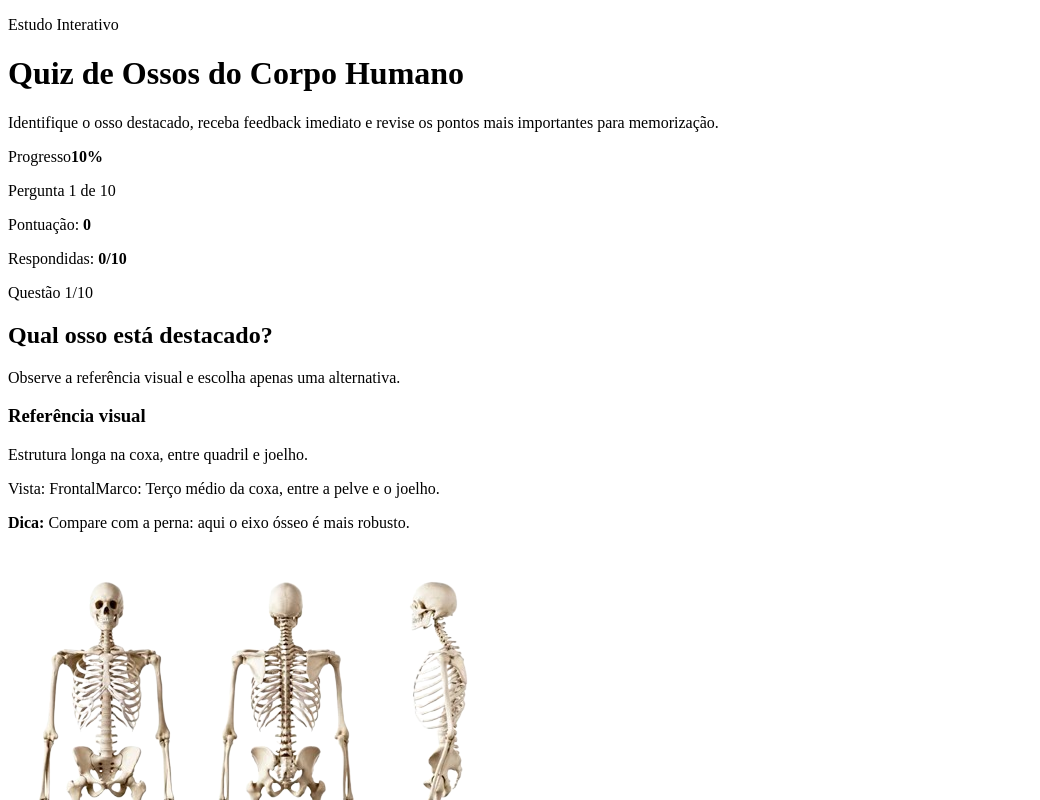
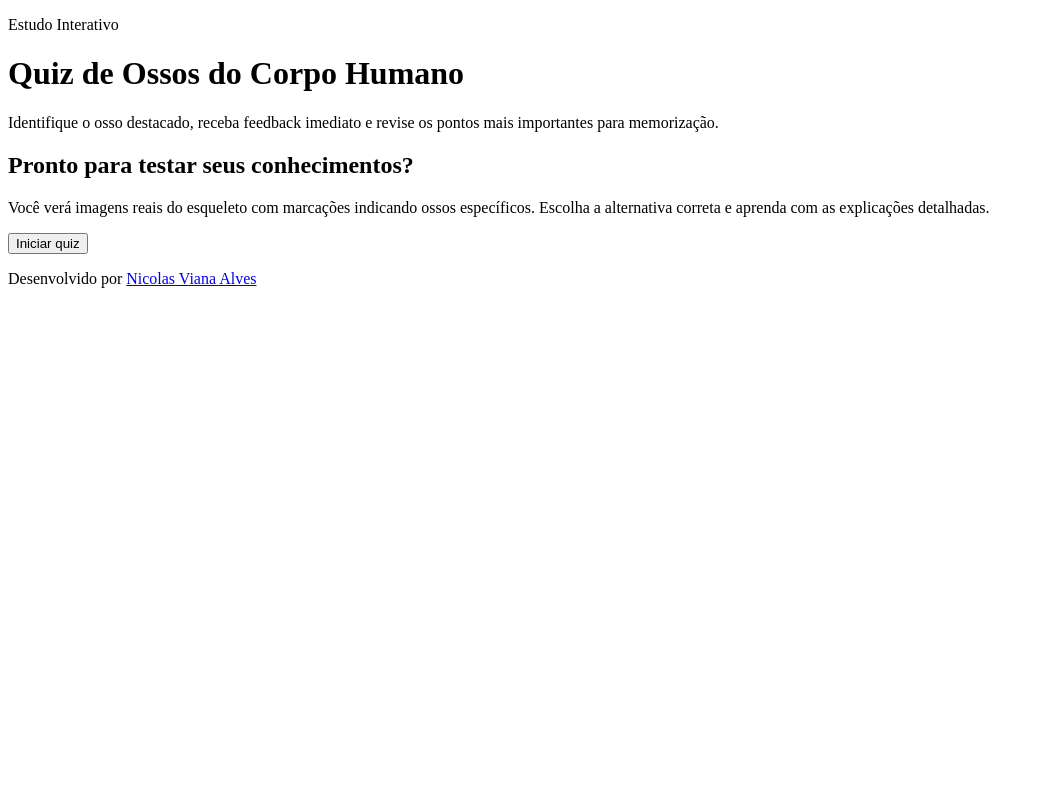
Before and after one commit to naicolas-dev/osteoQuiz, a React (Vite) app: page / in a window 1280 px wide. Shown: the top 800 px of the page, without its empty margins (0-1040 px from the left). Built offline with nearby package versions, Linux system fonts and the light colour scheme; the HTML template or start-up script is replaced by a standard one.

Commit message:
versão 1.0.1

```diff
--- a/src/App.jsx
+++ b/src/App.jsx
@@ -1,6 +1,9 @@
+import { useState } from "react";
 import QuizContainer from "./components/QuizContainer";
 
 function App() {
+  const [isQuizStarted, setIsQuizStarted] = useState(false);
+
   return (
     <div className="app-shell">
       <header className="app-header">
@@ -11,9 +14,41 @@ function App() {
           pontos mais importantes para memorização.
         </p>
       </header>
+
       <main>
-        <QuizContainer />
+        {!isQuizStarted ? (
+          <section className="welcome-screen">
+            <h2>Pronto para testar seus conhecimentos?</h2>
+            <p>
+              Você verá imagens reais do esqueleto com marcações indicando ossos
+              específicos. Escolha a alternativa correta e aprenda com as
+              explicações detalhadas.
+            </p>
+            <button
+              className="primary-button start-button"
+              onClick={() => setIsQuizStarted(true)}
+              type="button"
+            >
+              Iniciar quiz
+            </button>
+          </section>
+        ) : (
+          <QuizContainer />
+        )}
       </main>
+
+      <footer className="app-footer">
+        <p>
+          Desenvolvido por{" "}
+          <a
+            href="https://github.com/naicolas-dev"
+            target="_blank"
+            rel="noopener noreferrer"
+          >
+            Nicolas Viana Alves
+          </a>
+        </p>
+      </footer>
     </div>
   );
 }
--- a/src/components/ProgressBar.jsx
+++ b/src/components/ProgressBar.jsx
@@ -1,5 +1,5 @@
-function ProgressBar({ currentStep, totalSteps }) {
-  const progressPercent = Math.round((currentStep / totalSteps) * 100);
+function ProgressBar({ currentStep, answeredCount, totalSteps }) {
+  const progressPercent = Math.round((answeredCount / totalSteps) * 100);
 
   return (
     <section className="progress-wrap" aria-label="Progresso do quiz">
@@ -10,9 +10,6 @@ function ProgressBar({ currentStep, totalSteps }) {
       <div className="progress-track" role="progressbar" aria-valuemin={0} aria-valuemax={100} aria-valuenow={progressPercent}>
         <div className="progress-fill" style={{ width: `${progressPercent}%` }} />
       </div>
-      <p className="progress-caption">
-        Pergunta {currentStep} de {totalSteps}
-      </p>
     </section>
   );
 }
--- a/src/components/QuizContainer.jsx
+++ b/src/components/QuizContainer.jsx
@@ -84,6 +84,7 @@ function QuizContainer() {
       <div className="quiz-topbar">
         <ProgressBar
           currentStep={currentIndex + 1}
+          answeredCount={answeredCount}
           totalSteps={totalQuestions}
         />
         <ScoreBoard
--- a/src/components/ScoreBoard.jsx
+++ b/src/components/ScoreBoard.jsx
@@ -2,10 +2,10 @@ function ScoreBoard({ score, answeredCount, totalQuestions }) {
   return (
     <section className="scoreboard" aria-label="Pontuação atual">
       <p>
-        Pontuação: <strong>{score}</strong>
+        Questões corretas: <strong>{score}</strong>
       </p>
       <p>
-        Respondidas:{" "}
+        Questões respondidas:{" "}
         <strong>
           {answeredCount}/{totalQuestions}
         </strong>
--- a/src/styles/global.css
+++ b/src/styles/global.css
@@ -659,6 +659,65 @@ p {
   }
 }
 
+.welcome-screen {
+  text-align: center;
+  border-radius: var(--radius-xl);
+  border: 1px solid var(--border-soft);
+  background: linear-gradient(
+    165deg,
+    rgba(27, 36, 32, 0.95),
+    rgba(17, 23, 20, 0.98)
+  );
+  padding: 2.2rem 1.4rem;
+  animation: fade-in-up 220ms ease-out;
+  display: flex;
+  flex-direction: column;
+  align-items: center;
+  gap: 1.2rem;
+  box-shadow: var(--shadow-card);
+}
+
+.welcome-screen h2 {
+  font-size: clamp(1.4rem, 5.5vw, 2.1rem);
+  color: var(--text-main);
+}
+
+.welcome-screen p {
+  color: var(--text-secondary);
+  max-width: 50ch;
+  line-height: 1.5;
+  font-size: 1.05rem;
+}
+
+.start-button {
+  margin-top: 0.5rem;
+  font-size: 1.1rem;
+  padding: 0.85rem 2rem;
+  min-width: 16rem;
+  border-radius: var(--radius-lg);
+}
+
+.app-footer {
+  margin-top: 1.8rem;
+  text-align: center;
+  padding: 1.2rem;
+  border-top: 1px solid rgba(42, 56, 50, 0.6);
+  font-size: 0.88rem;
+  color: var(--text-muted);
+}
+
+.app-footer a {
+  color: var(--primary);
+  text-decoration: none;
+  font-weight: 600;
+  transition: color 150ms ease;
+}
+
+.app-footer a:hover {
+  color: #a8d5ba;
+  text-decoration: underline;
+}
+
 @media (min-width: 620px) {
   .app-shell {
     padding: 1.25rem 1rem 2rem;
```
